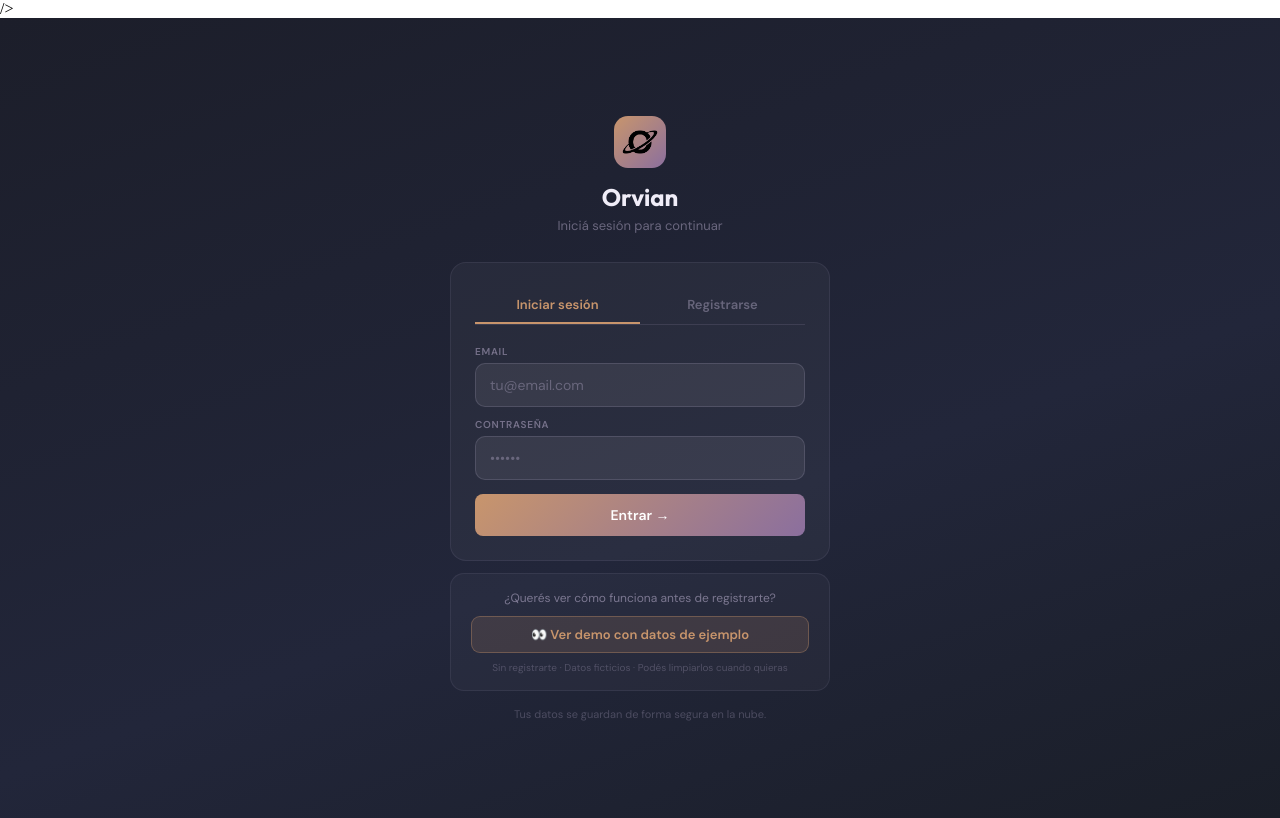
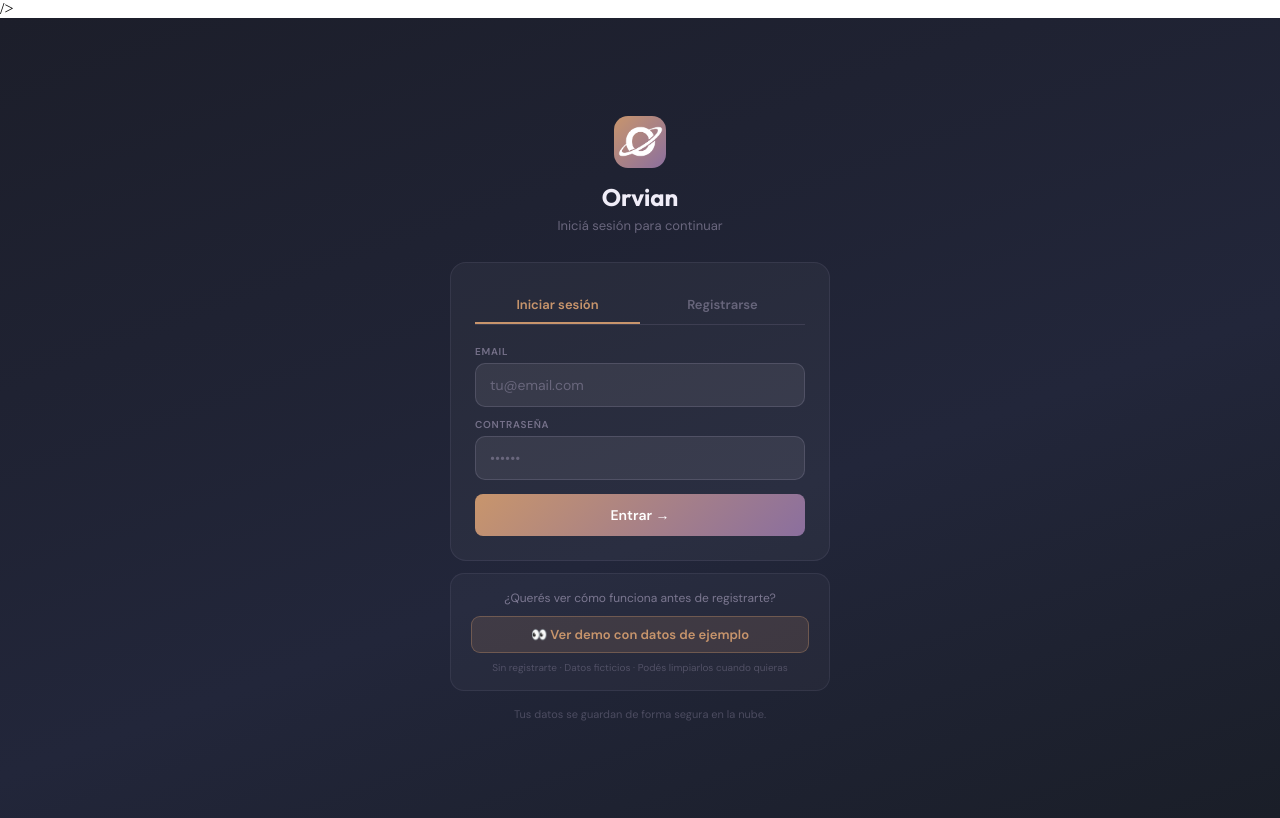
Before and after one commit to Ayvann006/ORVIAN, a React (Vite) app: page / in a window 1280 px wide. Built offline with nearby package versions, Linux system fonts and the light colour scheme; no server answers.

Commit message:
Color del logo

```diff
--- a/src/components/Auth.jsx
+++ b/src/components/Auth.jsx
@@ -20,9 +20,7 @@ export default function Auth({ onLogin, onRegister, primary }) {
     setErr("");
     try {
       await onRegister(name, email, pass);
-      setInfo(
-        "Cuenta creada. Revisá tu email para confirmar y luego iniciá sesión."
-      );
+      setInfo("Cuenta creada. Ya puedes iniciar sesión.");
       setMode("login");
       setPass("");
       setPass2("");
@@ -99,11 +97,11 @@ export default function Auth({ onLogin, onRegister, primary }) {
             }}
           >
             <img
-              src="/logo.png"
+              src="/logo-b.png"
               alt="Logo"
               style={{
-                width: 36,
-                height: 36,
+                width: 45,
+                height: 45,
                 objectFit: "contain",
                 borderRadius: 8,
               }}
```
